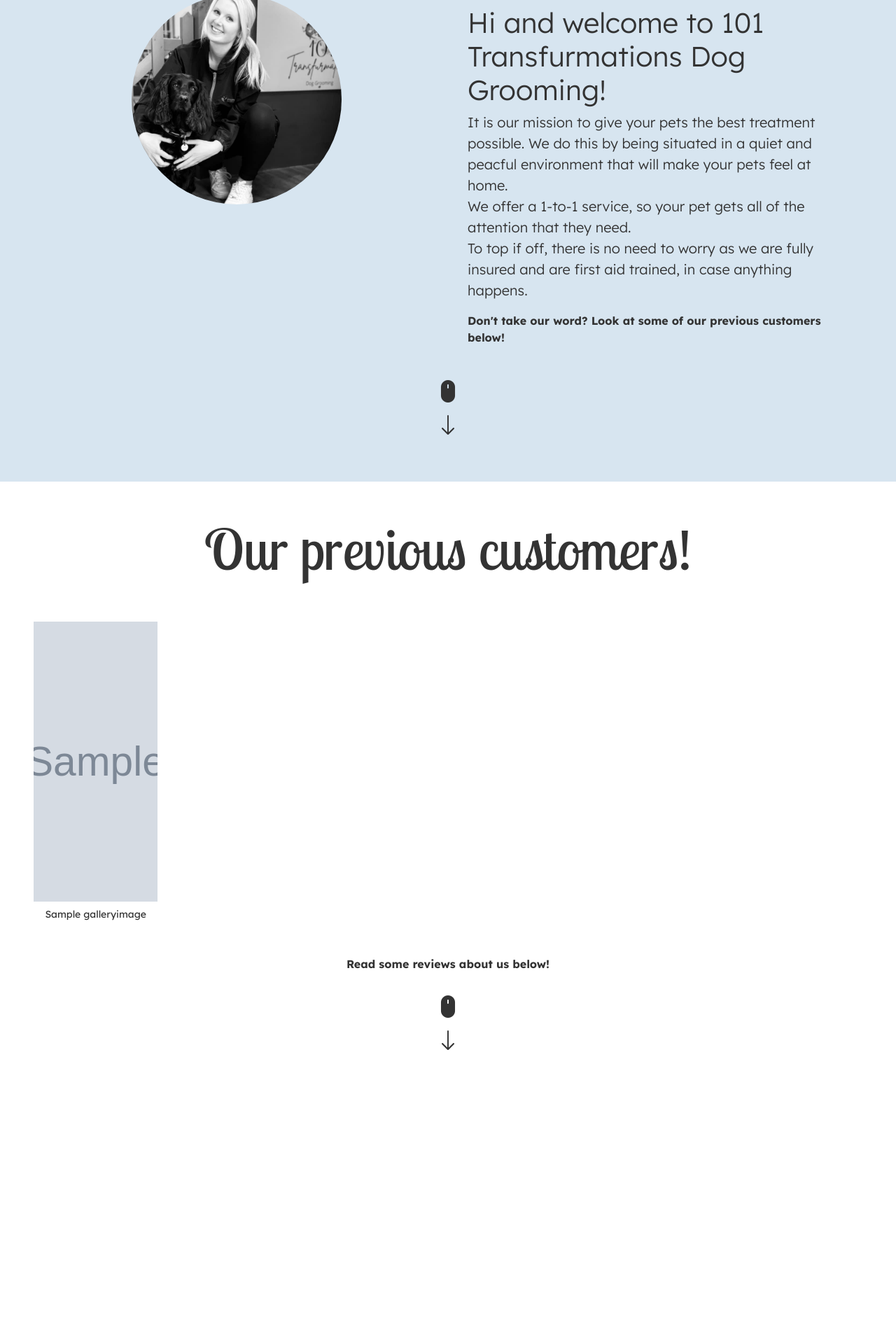
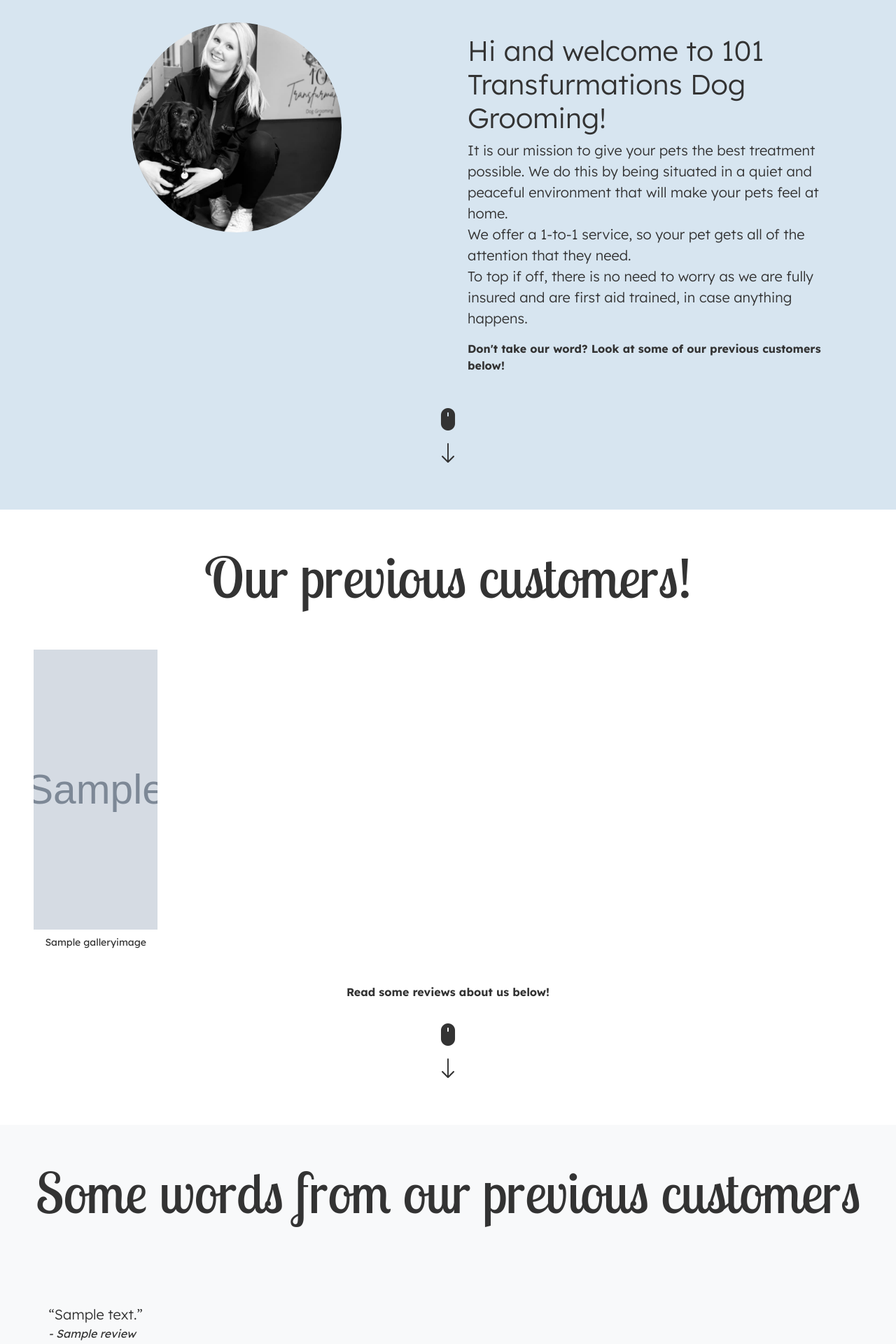
Before and after one commit to RoyMagnussen/101transfurmations, a Django app: template home/templates/home/index.html in a window 1280 px wide. Shown: the part 960-2880 px from the top of the page at 70% size. Before the commit the page ends 2460 px from the top, so only its background shows below. Run offline with Django 3.2, Linux system fonts and the light colour scheme; tables that the repository leaves empty hold one stand-in row (values such as "Sample post"); the template is opened without the code that fills it: values that come from a table or form of the project are taken from there, most other values are stand-ins (such as "Sample title", 1, 10 or a date in 2020); grey boxes marked "Sample" are stand-in pictures; parts of the project's set-up code (start-up, migrations or seed data) failed here and were passed over; some libraries are stand-ins or nearby versions.

Commit message:
Create review section on home page

```diff
--- a/home/templates/home/index.html
+++ b/home/templates/home/index.html
@@ -30,7 +30,7 @@
 <section class="home-page-section bg-blue" id="about">
     <div class="container-fluid h-100 p-5">
         <div class="row h-100">
-            <h1 class="display-1 lobster text-center" data-aos="fade" data-aos-duration="1000">What we're all about!</h1>
+            <h1 class="display-1 lobster text-center mb-5" data-aos="fade" data-aos-duration="1000">What we're all about!</h1>
             <div class="col-12 col-md-6 d-flex justify-content-center align-middle">
                 <img src="{% static 'profile_picture.png' %}" alt="Ella's Profile Picture" class="profile-picture" data-aos="fade-right" data-aos-duration="1000" data-aos-delay="500">
             </div>
@@ -38,7 +38,7 @@
                 <article class="p-3" data-aos="fade-left" data-aos-duration="1000" data-aos-delay="500">
                     <h1 class="fw-light">Hi and welcome to 101 Transfurmations Dog Grooming!</h1>
                     <p class="lead">
-                        It is our mission to give your pets the best treatment possible. We do this by being situated in a quiet and peacful environment that will make your pets feel at home. <br>
+                        It is our mission to give your pets the best treatment possible. We do this by being situated in a quiet and peaceful environment that will make your pets feel at home. <br>
                         We offer a 1-to-1 service, so your pet gets all of the attention that they need. <br>
                         To top if off, there is no need to worry as we are fully insured and are first aid trained, in case anything happens. <br>
                     </p>
@@ -88,4 +88,21 @@
         </div>
     </div>
 </section>
+<section class="home-page-section bg-light" id="reviews">
+    <div class="container-fluid h-100 p-5">
+        <div class="row h-100">
+            <h1 class="display-1 lobster text-center mb-5" data-aos="fade" data-aos-duration="1000">Some words from our previous customers</h1>
+            {% for review in reviews %}
+                <div class="col-12 col-sm-6 col-md- col-lg-2 d-flex justify-content-center align-middle my-5" data-aos="fade-right" data-aos-duration="1000" data-delay="1000">
+                    <blockquote class="p-3">
+                        <q class="lead">{{ review.comment }}</q>
+                        <p>
+                            <cite>- {{ review.name }}</cite>
+                        </p>
+                    </blockquote>
+                </div>
+            {% endfor %}
+        </div>
+    </div>
+</section>
 {% endblock content %}
```
